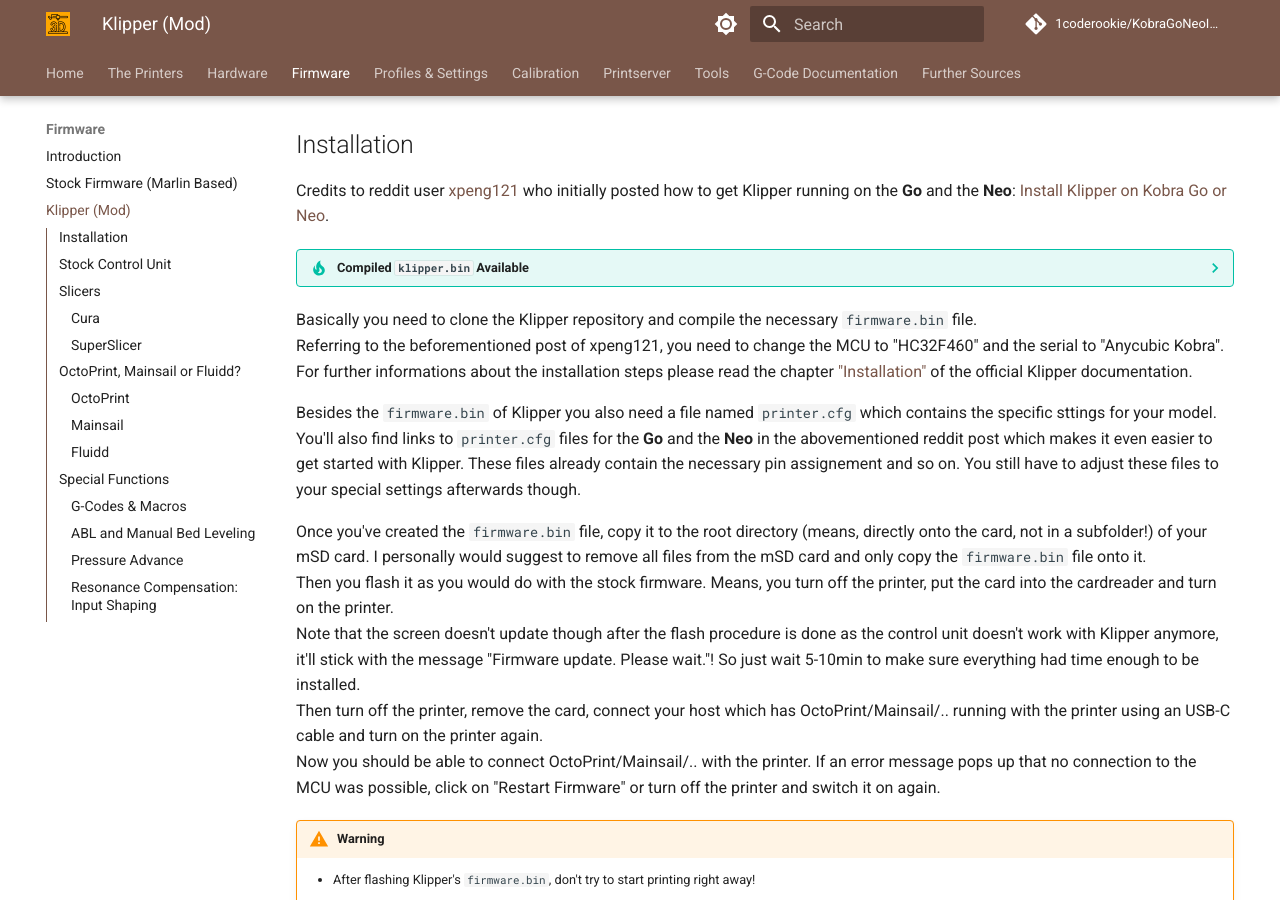
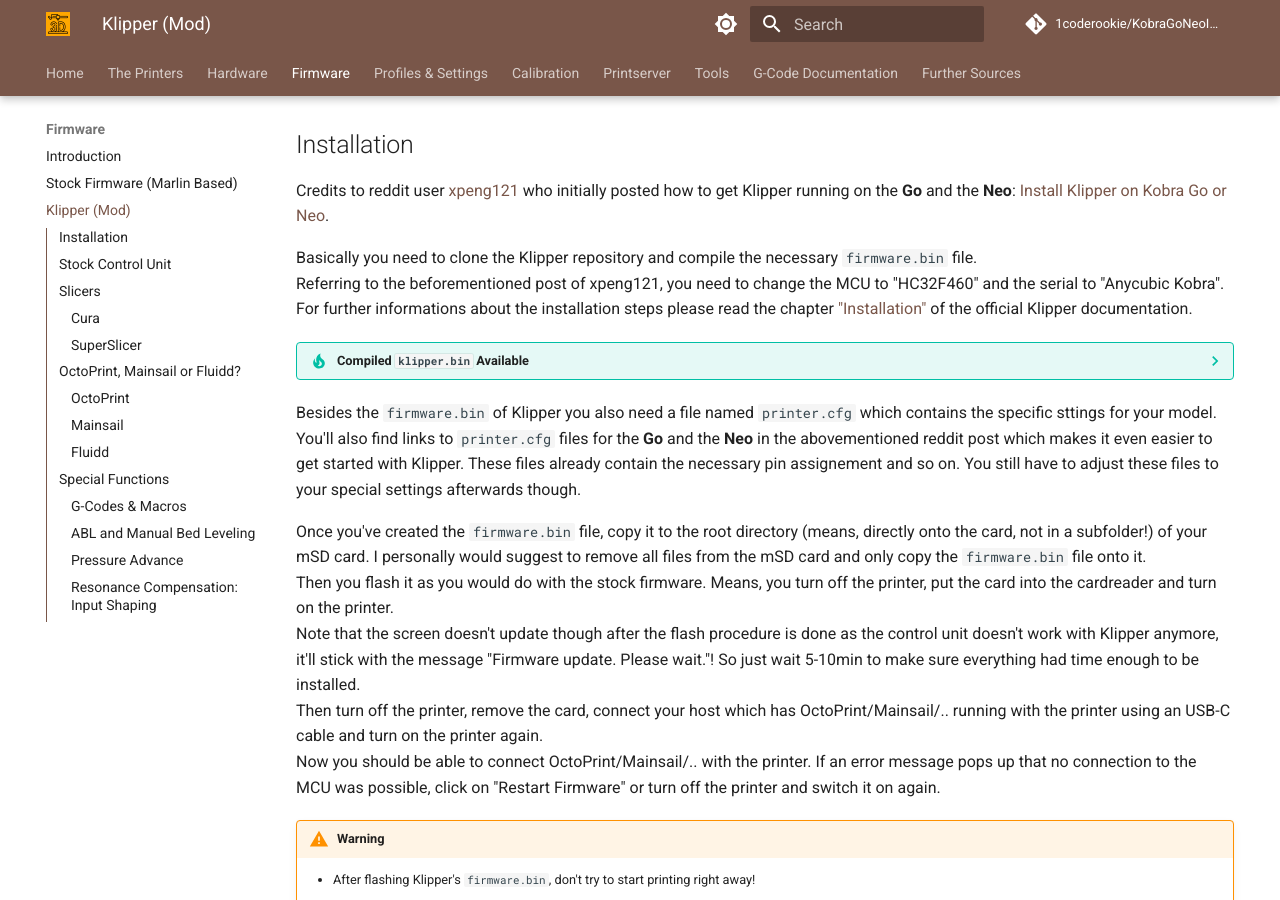
Before and after one commit to 1coderookie/KobraGoNeoInsights, an MkDocs documentation site: the page built from docs/firmware/fw_klipper.md, in a window 1280 px wide and 900 px high, scrolled down 465 px. Built offline with MkDocs 1.6.1 and Material for MkDocs 9.7.7, drawn with Linux system fonts in a browser that asks for light colours; comment, search, counter and statistics services are not loaded.

```diff
--- a/docs/firmware/fw_klipper.md
+++ b/docs/firmware/fw_klipper.md
@@ -26,14 +26,14 @@ The [Huada HC32F460 MCU](https://github.com/Klipper3d/klipper/commit/72b6bd7efa1
 ## Installation
 Credits to reddit user [xpeng121](https://www.reddit.com/user/xpeng121/) who initially posted how to get Klipper running on the **Go** and the **Neo**: [Install Klipper on Kobra Go or Neo](https://www.reddit.com/r/anycubic/comments/10cwm16/install_klipper_on_kobra_go_or_neo/).
 
+Basically you need to clone the Klipper repository and compile the necessary `firmware.bin` file.
+Referring to the beforementioned post of xpeng121, you need to change the MCU to "HC32F460" and the serial to "Anycubic Kobra". For further informations about the installation steps please read the chapter ["Installation"](https://www.klipper3d.org/Installation.html) of the official Klipper documentation.
+
 ??? tip "Compiled `klipper.bin` Available"
 
     I set up a repository where you can download the compiled `klipper.bin`: [Klipper4KobraGoNeo](https://github.com/1coderookie/Klipper4KobraGoNeo)
     Thanks to @[cringegnere](https://github.com/cringegnere) for making the file available!
     **USE AT YOUR OWN RISK!**
-
-Basically you need to clone the Klipper repository and compile the necessary `firmware.bin` file.
-Referring to the beforementioned post of xpeng121, you need to change the MCU to "HC32F460" and the serial to "Anycubic Kobra". For further informations about the installation steps please read the chapter ["Installation"](https://www.klipper3d.org/Installation.html) of the official Klipper documentation.
 
 Besides the `firmware.bin` of Klipper you also need a file named `printer.cfg` which contains the specific sttings for your model.
 You'll also find links to `printer.cfg` files for the **Go** and the **Neo** in the abovementioned reddit post which makes it even easier to get started with Klipper. These files already contain the necessary pin assignement and so on. You still have to adjust these files to your special settings afterwards though.
```
